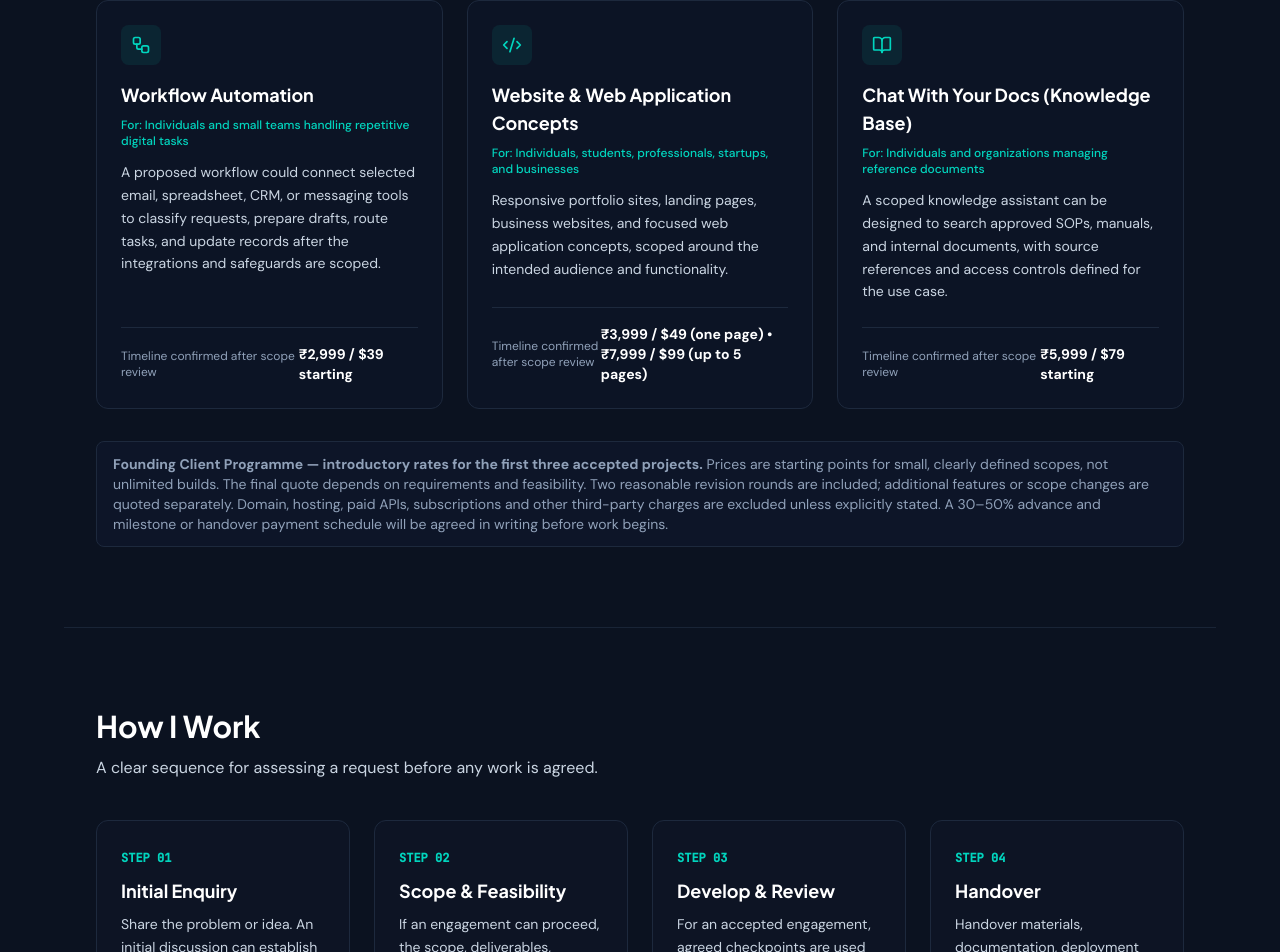
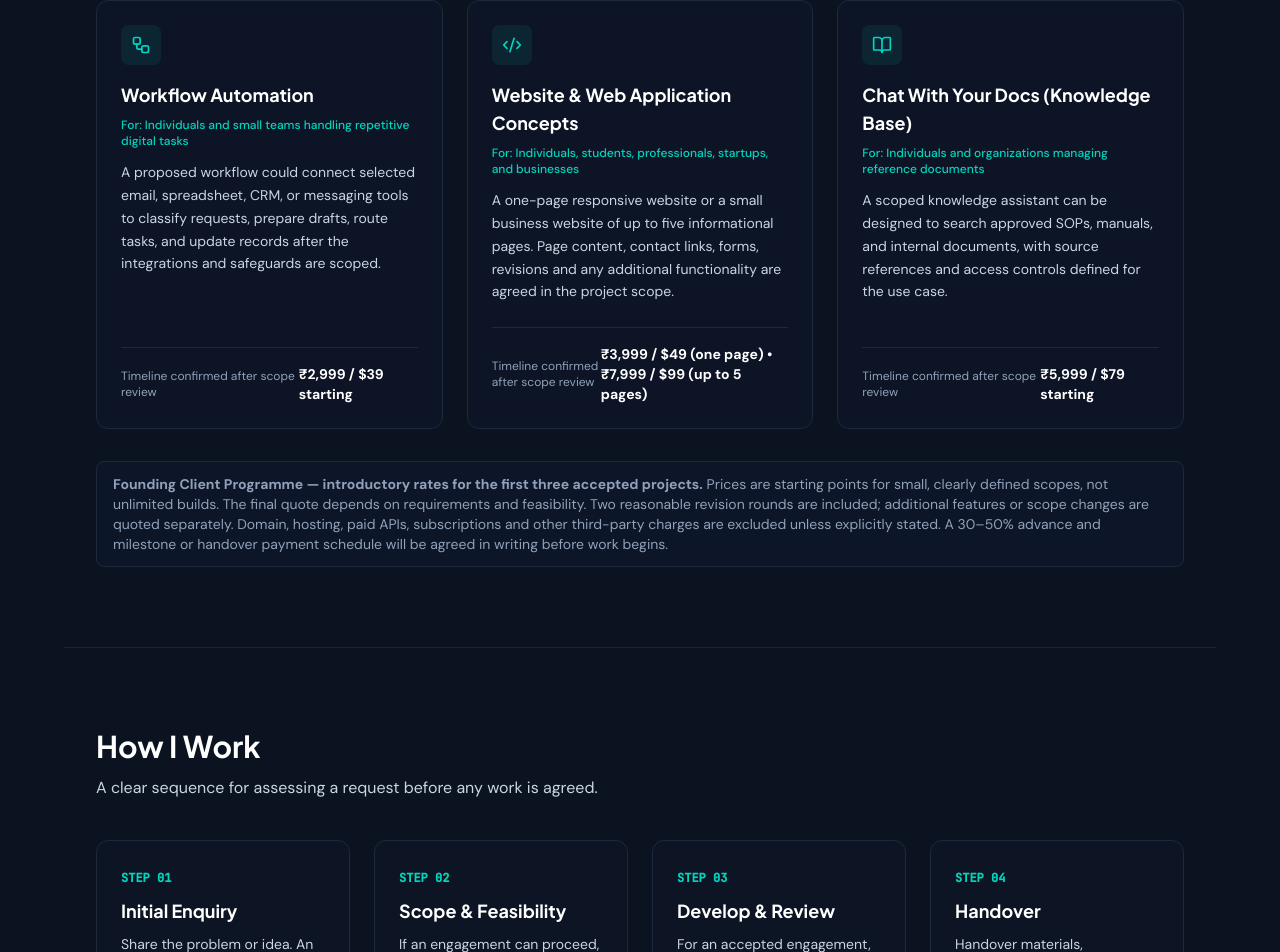
Before and after one commit to subhajitpal86-debug/Freelancing-Portfolio, a React (Vite) app: page / in a window 1280 px wide. Shown: the part 1770-2722 px from the top of the page. Built offline with nearby package versions, Linux system fonts and the light colour scheme.

Commit message:
Clarify website packages included in introductory pricing

```diff
--- a/src/App.tsx
+++ b/src/App.tsx
@@ -80,7 +80,7 @@ const SERVICES: ServiceItem[] = [
     title: 'Website & Web Application Concepts',
     forWho: 'Individuals, students, professionals, startups, and businesses',
     deliverable:
-      'Responsive portfolio sites, landing pages, business websites, and focused web application concepts, scoped around the intended audience and functionality.',
+      'A one-page responsive website or a small business website of up to five informational pages. Page content, contact links, forms, revisions and any additional functionality are agreed in the project scope.',
     delivery: 'Timeline confirmed after scope review',
     price: '₹3,999 / $49 (one page) • ₹7,999 / $99 (up to 5 pages)',
     icon: <Code2 className="w-5 h-5" />,
```
